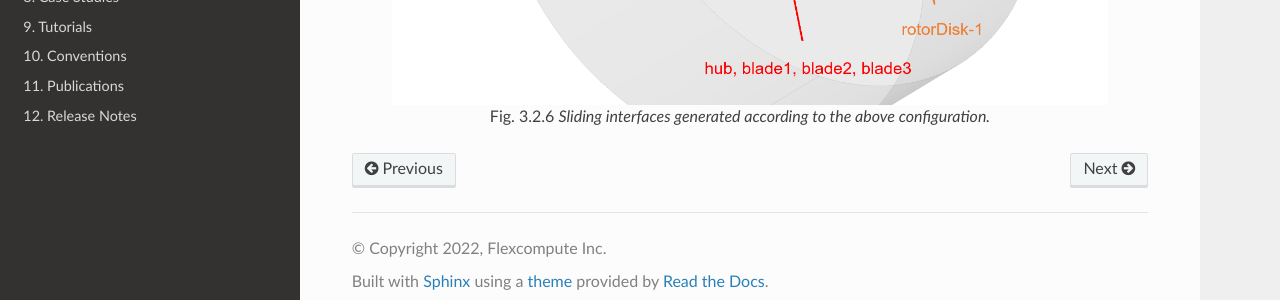
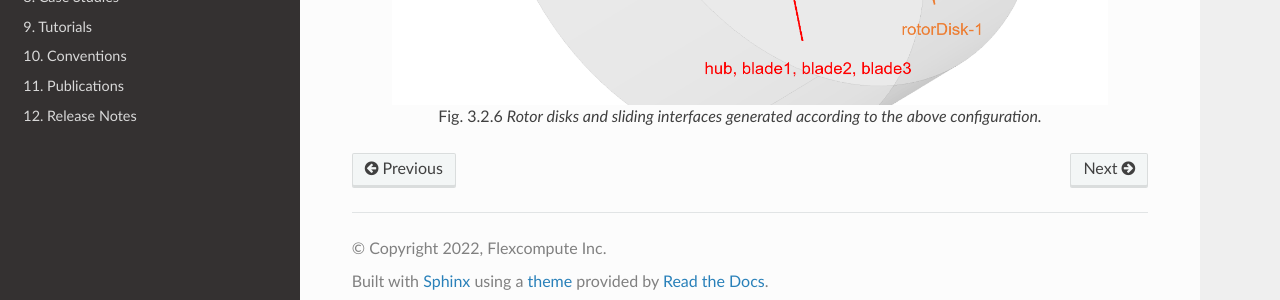
Before and after one commit to flexcompute-readthedocs/Flow360Documentation, a Sphinx documentation site: the page built from docs/source/preprocessing/automatedMeshing.rst, in a window 1280 px wide and 900 px high, scrolled down 10631 px. Shown: the part 582-882 px from the top of the window. Built offline with Sphinx 7.4.7 and the Read the Docs theme 2.0.0, drawn with Linux system fonts in a browser that asks for light colours.

Commit message:
update fig caption

```diff
--- a/docs/source/preprocessing/automatedMeshing.rst
+++ b/docs/source/preprocessing/automatedMeshing.rst
@@ -393,4 +393,4 @@
    :width: 90%
    :align: center
 
-   Sliding interfaces generated according to the above configuration.
+   Rotor disks and sliding interfaces generated according to the above configuration.
```
